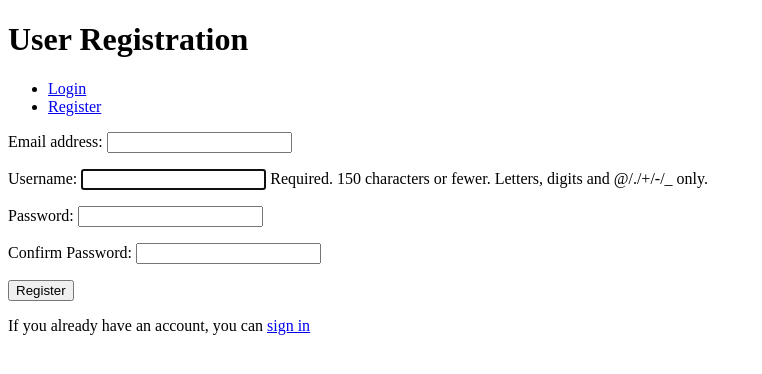
After one commit to ai-ionascu/django_authentication, a Django app: page /accounts/register/ in a window 1280 px wide. The commit adds this page. Shown: the top 374 px of the page, without its empty margins (0-762 px from the left). Run offline with Django 3.2, Linux system fonts and the light colour scheme.

Commit message:
added user registration form with validation

```diff
--- a/accounts/forms.py
+++ b/accounts/forms.py
@@ -1,7 +1,45 @@
 from django import forms
+from django.contrib.auth.models import User
+from django.contrib.auth.forms import UserCreationForm
+from django.core.exceptions import ValidationError
 
 class UserLoginForm(forms.Form):
     """login form"""
 
     username = forms.CharField()
     password = forms.CharField(widget=forms.PasswordInput)
+
+class UserRegistrationForm(UserCreationForm):
+    """form to register a new user"""
+
+    password1 = forms.CharField(label='Password',
+    widget=forms.PasswordInput)
+
+    password2 = forms.CharField(
+        label='Confirm Password',
+        widget=forms.PasswordInput)
+
+    class Meta:
+        model = User
+        fields = ['email', 'username', 'password1', 'password2']
+
+    def clean_email(self):
+
+        email = self.cleaned_data.get('email')
+        username = self.cleaned_data.get('username')
+
+        if User.objects.filter(email=email).exclude(username=username):
+            raise forms.ValidationError(u'Email address must be unique.')
+        return email
+
+    def clean_password2(self):
+
+        password1 = self.cleaned_data.get('password1')
+        password2 = self.cleaned_data.get('password2')
+
+        if not password1 or not password2:
+            raise forms.ValidationError(u'Please confirm your password.')
+
+        if password1 != password2:
+            raise forms.ValidationError(u'Passwords must match.')
+        return password2
--- /dev/null
+++ b/accounts/templates/registration.html
@@ -0,0 +1,17 @@
+{% extends 'base.html' %}
+
+{% block page_title %}Registration Page{% endblock %}
+
+{% block page_heading %}User Registration{% endblock %}
+
+{% block page_content %}
+
+<form method='POST'>
+    {% csrf_token %}
+    {{ registration_form.as_p }}
+    <button type='submit'>Register</button>
+</form>
+
+<p>If you already have an account, you can <a href="{% url 'login' %}">sign in</a></p>
+
+{% endblock %}
--- a/accounts/views.py
+++ b/accounts/views.py
@@ -1,7 +1,7 @@
 from django.shortcuts import render, redirect, reverse
 from django.contrib import auth, messages
 from django.contrib.auth.decorators import login_required
-from accounts.forms import UserLoginForm
+from accounts.forms import UserLoginForm, UserRegistrationForm
 
 # Create your views here.
 
@@ -41,3 +41,10 @@ def login(request):
     else:
         login_form = UserLoginForm()
     return render(request, 'login.html', {'login_form' : login_form})
+
+def registration(request):
+    """return the registration page"""
+
+    registration_form = UserRegistrationForm()
+    return render(request,'registration.html', {
+        'registration_form': registration_form})
--- a/django_auth/urls.py
+++ b/django_auth/urls.py
@@ -15,11 +15,12 @@ Including another URLconf
 """
 from django.conf.urls import url
 from django.contrib import admin
-from accounts.views import index, logout, login
+from accounts.views import index, logout, login, registration
 
 urlpatterns = [
     url(r'^admin/', admin.site.urls),
     url(r'^$', index, name='index'),
     url(r'^accounts/logout/$', logout, name='logout'),
-    url(r'^accounts/login/$', login, name='login')
+    url(r'^accounts/login/$', login, name='login'),
+    url(r'^accounts/register/$', registration, name='registration')
 ]
--- a/templates/base.html
+++ b/templates/base.html
@@ -12,7 +12,7 @@
                     <li><a href="{% url 'logout' %}">Logout</a></li>
                 {% else %}
                     <li><a href="{% url 'login' %}">Login</a></li>
-                    <li><a href="#">Register</a></li>
+                    <li><a href="{% url 'registration' %}">Register</a></li>
                 {% endif %}
             </ul>
         </nav>
```
